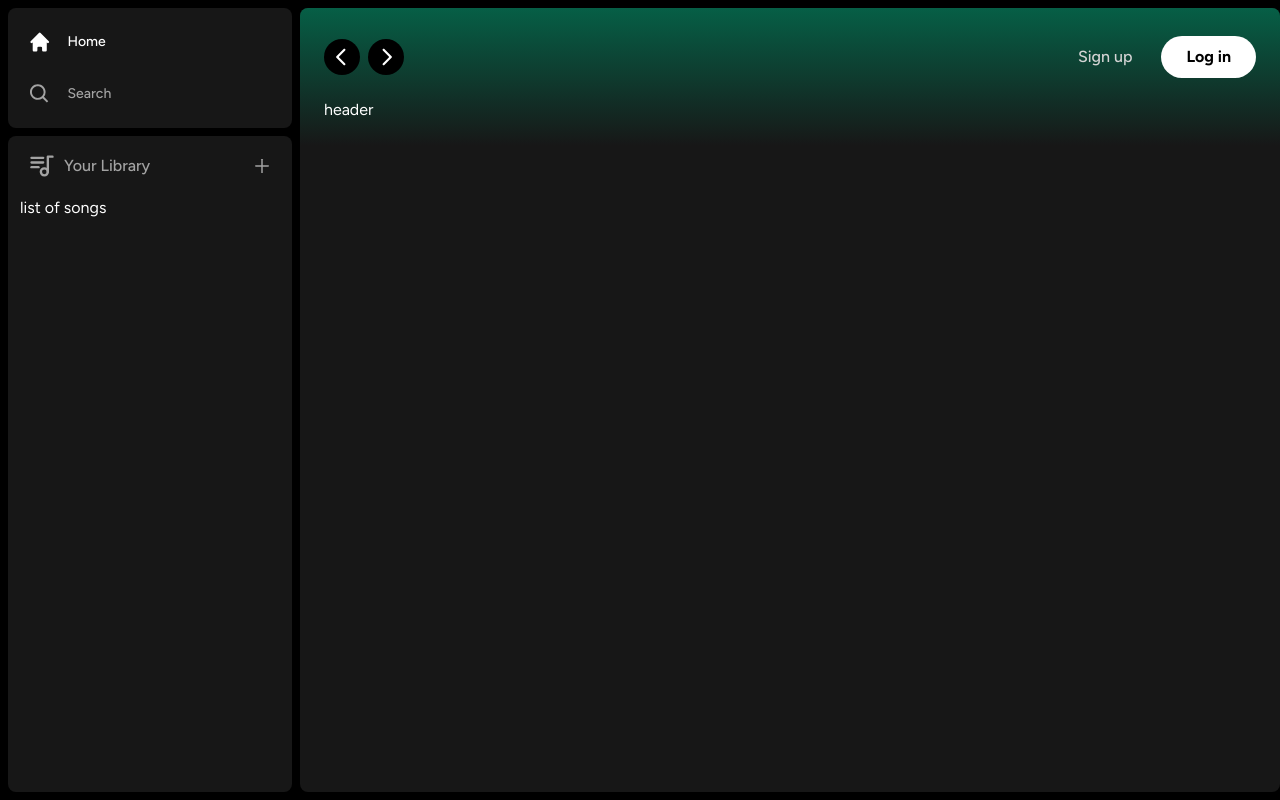
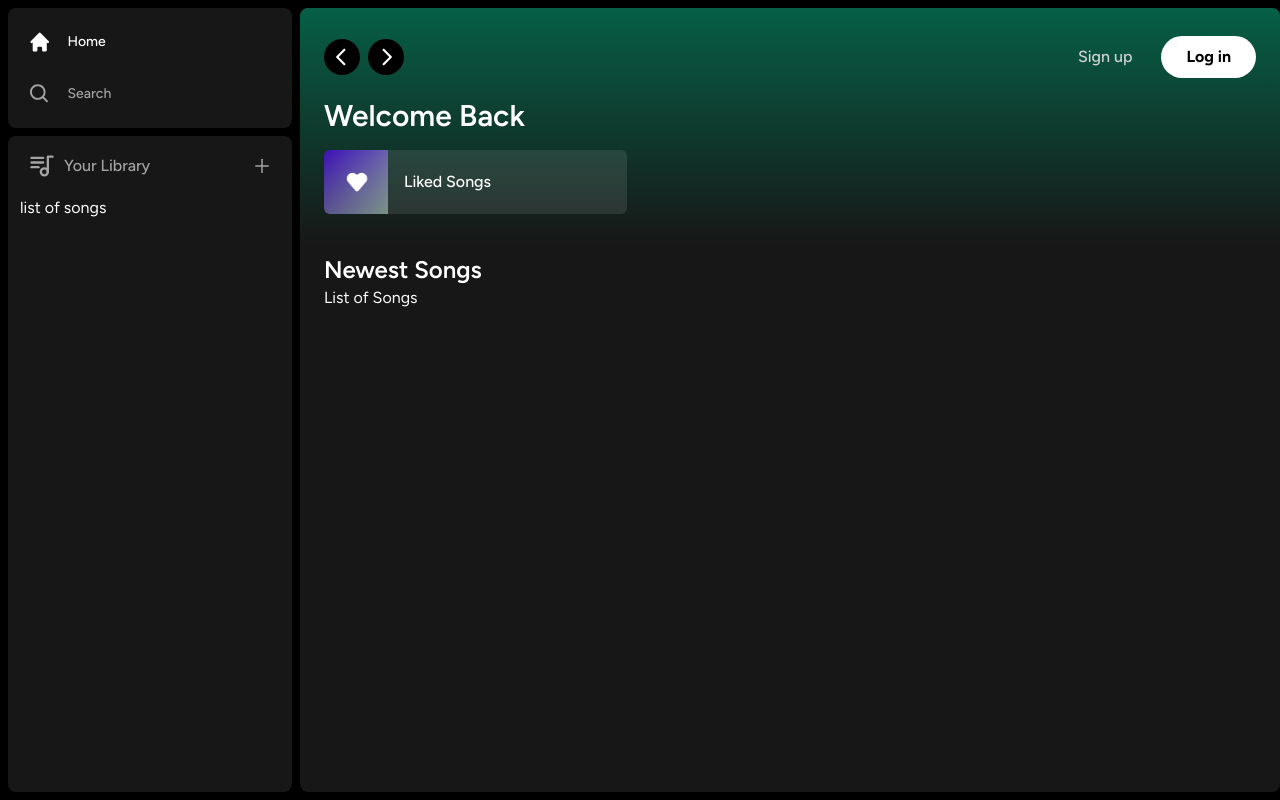
Before and after one commit to kunal70006/spotify-clone, a Next.js app: page / in a window 1280 px wide. Built offline with nearby package versions, Linux system fonts and the light colour scheme.

Commit message:
layout complete

```diff
--- a/app/(site)/page.tsx
+++ b/app/(site)/page.tsx
@@ -1,9 +1,27 @@
 import Header from "~/components/Header";
+import ListItem from "~/components/ListItem";
 
 export default function Home() {
   return (
     <div className="bg-neutral-900 rounded-lg h-full w-full overflow-hidden overflow-y-auto">
-      <Header>header</Header>
+      <Header>
+        <div className="mb-2">
+          <h1 className="text-white text-3xl font-semibold">Welcome Back</h1>
+          <div className="grid grid-cols-1 sm:grid-cols-2 xl:grid-cols-3 2xl:grid-cols-4 gap-3 mt-4">
+            <ListItem
+              image="/images/liked.png"
+              name="Liked Songs"
+              href="liked"
+            />
+          </div>
+        </div>
+      </Header>
+      <div className="mt-2 mb-7 px-6">
+        <div className="flex justify-between items-center">
+          <h1 className="text-white text-2xl font-semibold">Newest Songs</h1>
+        </div>
+        <div className="">List of Songs</div>
+      </div>
     </div>
   );
 }
--- /dev/null
+++ b/components/ListItem.tsx
@@ -0,0 +1,35 @@
+"use client";
+
+import Image from "next/image";
+import { useRouter } from "next/navigation";
+import { FaPlay } from "react-icons/fa";
+
+interface ListItemProps {
+  image: string;
+  name: string;
+  href: string;
+}
+
+const ListItem: React.FC<ListItemProps> = ({ name, image, href }) => {
+  const router = useRouter();
+  const onClick = () => {
+    // TODO: add auth
+    router.push(href);
+  };
+  return (
+    <button
+      onClick={onClick}
+      className="relative group flex items-center rounded-md overflow-hidden gap-x-4 bg-neutral-100/10 hover:bg-neutral-100/20 transition pr-4"
+    >
+      <div className="relative min-h-[64px] min-w-[64px]">
+        <Image src={image} className="object-cover" fill alt="image" />
+      </div>
+      <p className="font-medium truncate py-5">{name}</p>
+      <div className="absolute opacity-0 transition rounded-full flex items-center justify-center bg-green-500 p-4 drop-shadow-md right-5 group-hover:opacity-100 hover:scale-110">
+        <FaPlay className="text-black" />
+      </div>
+    </button>
+  );
+};
+
+export default ListItem;
```
Also changed, not shown: public/images/liked.png (added).
